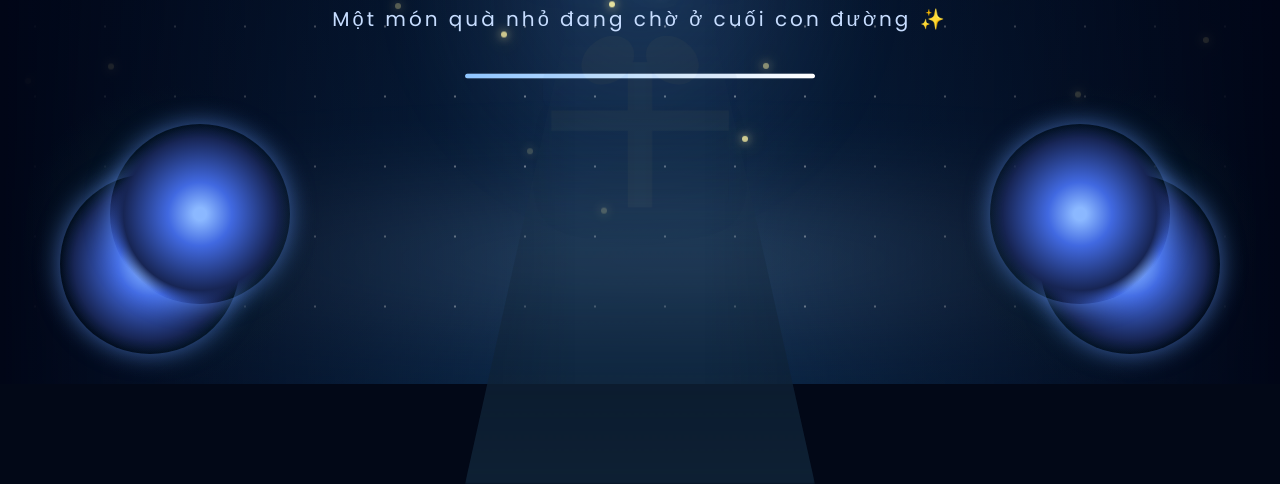
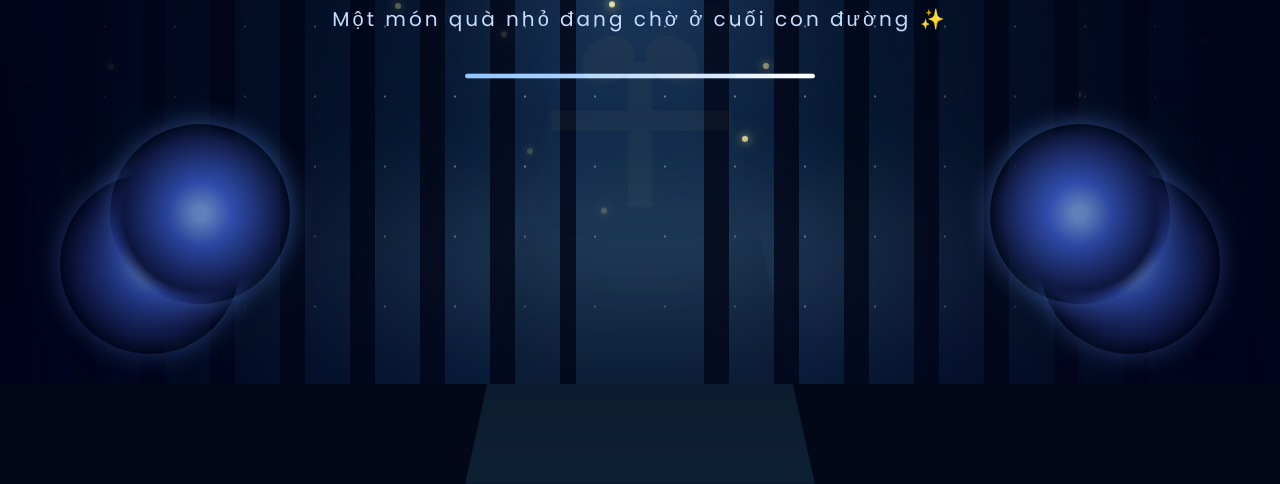
Before and after one commit to caototung-debug/sinhnhat, a plain HTML site: page walk.html in a window 1280 px wide. Shown: the part 416-900 px from the top of the page. Drawn offline with nearby package versions, Linux system fonts and the light colour scheme.

Commit message:
Update walk.css

```diff
--- a/walk.css
+++ b/walk.css
@@ -144,17 +144,12 @@ body{
 
 }
 
-
-
 @keyframes starsMove{
-
 
     from{
 
         transform:translateY(0);
-
     }
-
 
     to{
 
@@ -178,9 +173,7 @@ body{
 
     height:250px;
 
-
     left:-25%;
-
 
     background:
 
@@ -190,9 +183,7 @@ body{
         transparent 70%
     );
 
-
     filter:blur(30px);
-
 
     animation:fogMove 12s infinite alternate;
 
@@ -200,13 +191,11 @@ body{
 
 @keyframes fogMove{
 
-
     from{
 
         transform:translateX(-80px);
 
     }
-
 
     to{
 
@@ -222,7 +211,6 @@ body{
 
 .light{
 
-
     position:absolute;
 
     width:500px;
@@ -234,9 +222,7 @@ body{
 
     top:50%;
 
-
     transform:translate(-50%,-50%);
-
 
     background:
 
@@ -301,7 +287,26 @@ body{
     );
 
 }
+.forest::before{
 
+    content:"";
+
+    position:absolute;
+
+    inset:0;
+
+    background:
+    repeating-linear-gradient(
+        90deg,
+        #020617 0px,
+        #020617 25px,
+        transparent 25px,
+        transparent 70px
+    );
+
+    opacity:.8;
+
+}
 /* ==========================================
    HOA CẨM TÚ CẦU XANH NAVY
 ========================================== */
@@ -869,21 +874,15 @@ body{
 
 .gift-ribbon-h{
 
-
     position:absolute;
-
 
     top:60px;
 
-
     width:220px;
-
 
     height:25px;
 
-
     background:
-
 
     linear-gradient(
 
@@ -893,9 +892,7 @@ body{
 
     );
 
-
     z-index:5;
-
 
 }
 
@@ -905,43 +902,31 @@ body{
 
 .gift-bow{
 
-
     position:absolute;
-
 
     top:-30px;
 
-
     width:70px;
-
 
     height:55px;
 
-
     background:#ffd966;
-
 
     border-radius:50%;
 
-
     z-index:6;
 
-
     transition:1s ease;
-
 
 }
 
 .bow-left{
 
-
     left:35px;
-
 
     transform:
 
     rotate(-35deg);
-
 
 }
 
@@ -1086,45 +1071,25 @@ body{
 ========================================== */
 
 
-.gift-container:hover .gift{
+.gift-container{
 
+    position:absolute;
 
-    animation:
+    left:50%;
 
-    shake .5s infinite;
+    bottom:150px;
 
+    transform:
+    translateX(-50%)
+    scale(.8);
 
-}
+    opacity:0;
 
-@keyframes shake{
+    z-index:50;
 
+    cursor:pointer;
 
-    0%{
-
-        transform:rotate(0);
-
-    }
-
-
-    25%{
-
-        transform:rotate(3deg);
-
-    }
-
-
-    50%{
-
-        transform:rotate(-3deg);
-
-    }
-
-
-    100%{
-
-        transform:rotate(0);
-
-    }
+    transition:2s ease;
 
 }
 /* ==========================================
@@ -1184,8 +1149,28 @@ body{
         opacity:1;
 
         transform:translateY(-40px);
+    }
+}
+/* ==========================================
+   OVERLAY
+========================================== */
 
-    }
+.overlay{
 
+    position:absolute;
+
+    inset:0;
+
+    background:
+
+    radial-gradient(
+        circle,
+        transparent 35%,
+        rgba(0,0,30,.65)
+    );
+
+    z-index:15;
+
+    pointer-events:none;
 
 }
```
